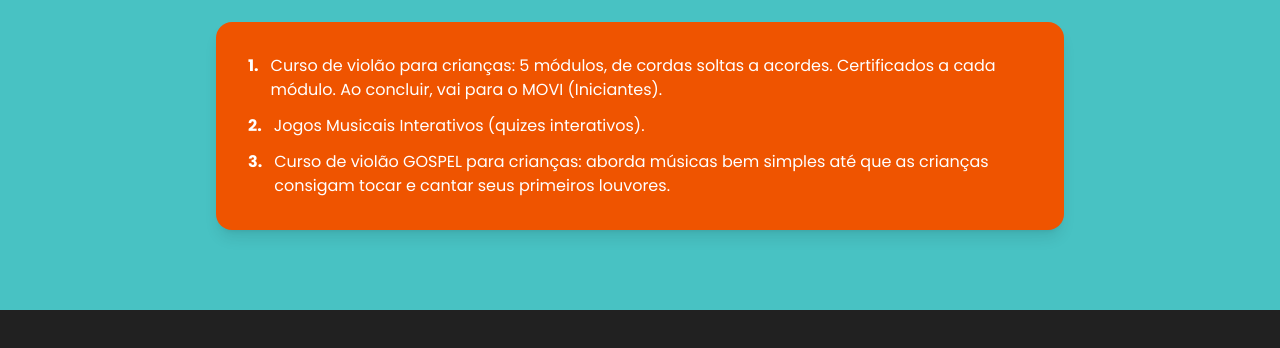
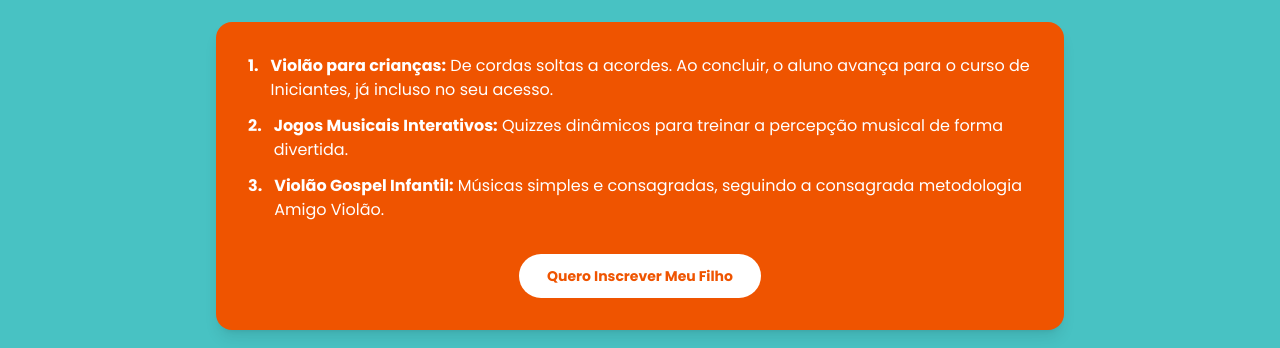
Before and after one commit to Ricardonovais1/amigoviolao, a Next.js app: page / in a window 1280 px wide. Shown: the part 2208-2556 px from the top of the page. Built offline with nearby package versions, Linux system fonts and the light colour scheme.

Commit message:
Retorna secao de cursos na home, reformula Como Funciona com CTAs por publico e remove menu inferior do rodape

```diff
--- a/src/app/page.tsx
+++ b/src/app/page.tsx
@@ -5,6 +5,7 @@
 import Testimonials from "@/components/Testimonials";
 import HowItWorks from "@/components/HowItWorks";
 import VideoTestimonials from "@/components/VideoTestimonials";
+import Courses from "@/components/Courses";
 import About from "@/components/About";
 import Footer from "@/components/Footer";
 
@@ -19,6 +20,7 @@
         <Testimonials />
         <HowItWorks />
         <VideoTestimonials aspect="video" />
+        <Courses />
         <About />
       </main>
       <Footer />
--- a/src/components/Footer.tsx
+++ b/src/components/Footer.tsx
@@ -5,12 +5,6 @@
   { label: "Política de Privacidade", href: "/politica-de-privacidade" },
   { label: "Termos de Serviços", href: "/termos-de-servicos" },
   { label: "Políticas de Cancelamento", href: "/politicas-de-cancelamento" },
-];
-
-const bottomLinks = [
-  { label: "Home", href: "/" },
-  { label: "Aulas", href: "/aulas" },
-  { label: "Login", href: "/login" },
 ];
 
 export default function Footer() {
@@ -59,23 +53,11 @@
       </div>
 
       <div className="border-t border-white/10">
-        <div className="mx-auto flex max-w-6xl flex-col items-center justify-between gap-4 px-6 py-6 text-xs text-white/60 sm:flex-row">
+        <div className="mx-auto max-w-6xl px-6 py-6 text-center text-xs text-white/60">
           <p>
             Amigo Violão {new Date().getFullYear()} - Feito com amor por
             Ricardo Novais - CNPJ: 51.747.455/0001-06
           </p>
-          <div className="flex gap-4">
-            {bottomLinks.map((link, i) => (
-              <span key={link.href} className="flex items-center gap-4">
-                <Link href={link.href} className="hover:text-primary">
-                  {link.label}
-                </Link>
-                {i < bottomLinks.length - 1 && (
-                  <span className="text-white/20">|</span>
-                )}
-              </span>
-            ))}
-          </div>
         </div>
       </div>
     </footer>
--- a/src/components/Hero.tsx
+++ b/src/components/Hero.tsx
@@ -47,6 +47,12 @@
               Como Funciona?
             </a>
             <a
+              href="#cursos"
+              className={`${buttonBase} bg-primary text-white hover:bg-primary-dark`}
+            >
+              Conhecer os Cursos
+            </a>
+            <a
               href="#contato"
               className={`${buttonBase} border border-white/30 text-white hover:border-white hover:bg-white/10`}
             >
--- a/src/components/HowItWorks.tsx
+++ b/src/components/HowItWorks.tsx
@@ -1,40 +1,92 @@
 "use client";
 
 import { useState } from "react";
+import Link from "next/link";
 import Reveal from "./Reveal";
 
-const tabs = [
+type TabItem = { title: string; text: string };
+
+type Tab = {
+  label: string;
+  items: TabItem[];
+  cta: { label: string; href: string };
+};
+
+const tabs: Tab[] = [
   {
     label: "Para Crianças",
     items: [
-      "Curso de violão para crianças: 5 módulos, de cordas soltas a acordes. Certificados a cada módulo. Ao concluir, vai para o MOVI (Iniciantes).",
-      "Jogos Musicais Interativos (quizes interativos).",
-      "Curso de violão GOSPEL para crianças: aborda músicas bem simples até que as crianças consigam tocar e cantar seus primeiros louvores.",
+      {
+        title: "Violão para crianças",
+        text: "De cordas soltas a acordes. Ao concluir, o aluno avança para o curso de Iniciantes, já incluso no seu acesso.",
+      },
+      {
+        title: "Jogos Musicais Interativos",
+        text: "Quizzes dinâmicos para treinar a percepção musical de forma divertida.",
+      },
+      {
+        title: "Violão Gospel Infantil",
+        text: "Músicas simples e consagradas, seguindo a consagrada metodologia Amigo Violão.",
+      },
     ],
+    cta: { label: "Quero Inscrever Meu Filho", href: "/cursos/criancas" },
   },
   {
     label: "Para iniciantes",
     items: [
-      "Curso MOVI: do primeiro acorde às primeiras músicas completas.",
-      "Repertório popular guiado passo a passo.",
-      "Acompanhamento de evolução por módulo.",
+      {
+        title: "Curso MOVI",
+        text: "Toque desde músicas simples com apenas um dedo até canções completas com acordes.",
+      },
+      {
+        title: "Repertório Progressivo",
+        text: "De melodias simples a solos instrumentais completos e detalhados.",
+      },
+      {
+        title: "Método Passo a Passo",
+        text: "Evolução estruturada e descomplicada ao longo de 6 módulos práticos.",
+      },
     ],
+    cta: { label: "Quero Tocar Violão do Zero", href: "/cursos/iniciantes" },
   },
   {
     label: "Para avançar",
     items: [
-      "Curso de violão clássico e técnica avançada.",
-      "Leitura de partitura e arranjos.",
-      "Desafios mensais de repertório.",
+      {
+        title: "Violão Clássico",
+        text: "Teoria, leitura musical e técnica refinada com uma abordagem leve e interativa.",
+      },
+      {
+        title: "Violão Flamenco",
+        text: "Técnicas e ritmos espanhóis para dominar o instrumento como poucos.",
+      },
+      {
+        title: "Harmonia e Improvisação",
+        text: "Domine harmonia funcional, escalas e arpejos para tocar com liberdade.",
+      },
     ],
+    cta: { label: "Dominar Minha Técnica de violão", href: "/cursos/classico" },
   },
   {
     label: "Para ensinar",
     items: [
-      "Metodologia completa para professores de violão.",
-      "Material de apoio pronto para usar em aula.",
-      "Comunidade de professores para trocar experiências.",
+      {
+        title: "Metodologia Amigo Violão",
+        text: "O passo a passo definitivo para professores que ensinam violão para crianças.",
+      },
+      {
+        title: "Materiais Didáticos",
+        text: "PDF de apoio prontos para baixar e usar em aula, além de cifras e bônus exclusivos.",
+      },
+      {
+        title: "Comunidade de Professores",
+        text: "Um espaço ativo para trocar experiências, tirar dúvidas e compartilhar ideias.",
+      },
     ],
+    cta: {
+      label: "Quero Ser um Professor Amigo Violão",
+      href: "/cursos/professores",
+    },
   },
 ];
 
@@ -80,10 +132,22 @@
               {tabs[active].items.map((item, i) => (
                 <li key={i} className="flex gap-3">
                   <span className="font-bold">{i + 1}.</span>
-                  <span>{item}</span>
+                  <span>
+                    <strong className="font-bold">{item.title}:</strong>{" "}
+                    {item.text}
+                  </span>
                 </li>
               ))}
             </ul>
+
+            <div className="mt-8 text-center">
+              <Link
+                href={tabs[active].cta.href}
+                className="inline-block rounded-full bg-white px-7 py-3 text-sm font-bold text-primary transition-[background-color,transform] duration-150 ease-snappy hoverable:bg-cream active:scale-[0.97]"
+              >
+                {tabs[active].cta.label}
+              </Link>
+            </div>
           </div>
         </Reveal>
       </div>
```
